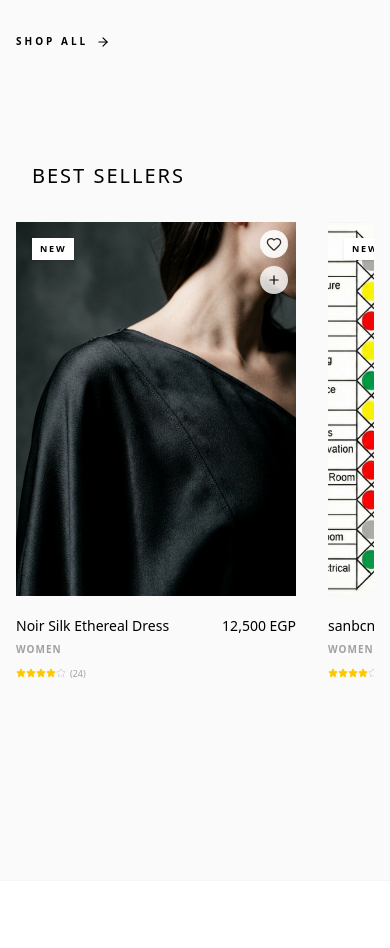
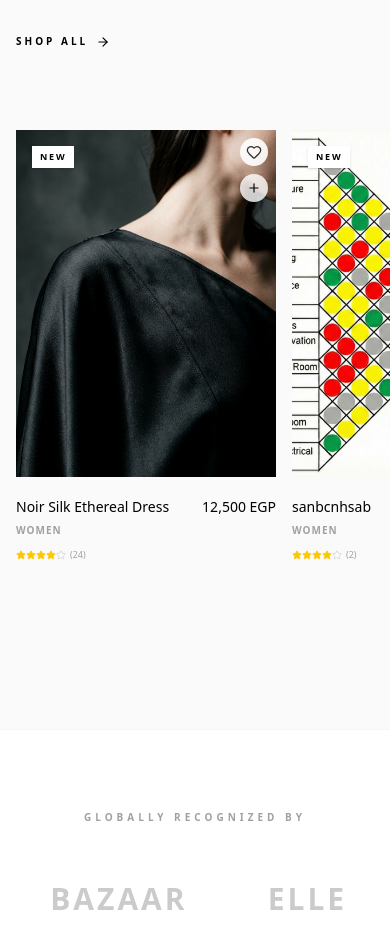
Before and after one commit to Mhmoudahmed3/Shopaholic, a Next.js app: page / in a window 390 px wide. Shown: the part 2000-2948 px from the top of the page. Built offline with nearby package versions, Linux system fonts and the light colour scheme; a web font is replaced by a local one.

Commit message:
fix: remove duplicate Best Sellers title and enhance mobile layout

```diff
--- a/src/app/(storefront)/page.tsx
+++ b/src/app/(storefront)/page.tsx
@@ -223,7 +223,7 @@ export default function Home() {
           </div>
 
           {filteredBestSellers && filteredBestSellers.length > 0 ? (
-            <HorizontalProductScroll title="Best Sellers" products={filteredBestSellers} />
+            <HorizontalProductScroll products={filteredBestSellers} />
           ) : (
             <div className="text-center py-20 border border-dashed border-neutral-200 dark:border-neutral-800">
               <p className="text-neutral-400 text-sm font-light uppercase tracking-widest">New arrivals coming soon</p>
--- a/src/components/shop/HorizontalProductScroll.tsx
+++ b/src/components/shop/HorizontalProductScroll.tsx
@@ -11,7 +11,7 @@ import { WishlistToggle } from "./WishlistToggle";
 import { QuickAddModal } from "./QuickAddModal";
 
 interface HorizontalProductScrollProps {
-    title: string;
+    title?: string;
     products: Product[];
 }
 
@@ -25,13 +25,13 @@ export function HorizontalProductScroll({ title, products }: HorizontalProductSc
     };
 
     return (
-        <div className="relative w-full py-10">
-            <h2 className="text-xl font-serif mb-8 px-4 md:px-0 uppercase tracking-widest">{title}</h2>
-            <div className="flex gap-8 overflow-x-auto no-scrollbar scroll-smooth pb-8 touch-pan-x">
+        <div className="relative w-full py-2 md:py-10">
+            {title && <h2 className="text-xl font-serif mb-6 md:mb-8 px-4 md:px-0 uppercase tracking-widest">{title}</h2>}
+            <div className="flex gap-4 md:gap-8 overflow-x-auto no-scrollbar scroll-smooth pb-8 touch-pan-x -mx-4 px-4 sm:-mx-6 sm:px-6 md:mx-0 md:px-0">
                 {products.map((product, index) => (
                     <div
                         key={`${product.id}-${index}`}
-                        className="flex-none w-[280px] md:w-[350px] group/item relative"
+                        className="flex-none w-[260px] md:w-[350px] group/item relative"
                     >
                         {/* The over-arching Link should be at a lower z-index than the interactive buttons */}
                     <Link
```
